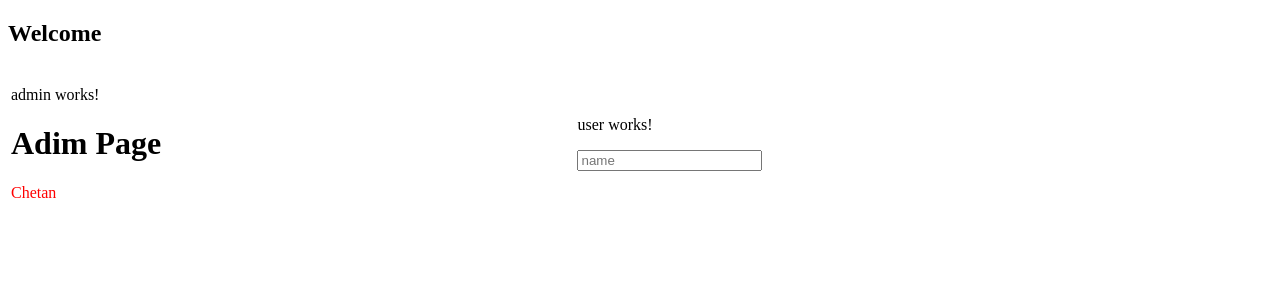
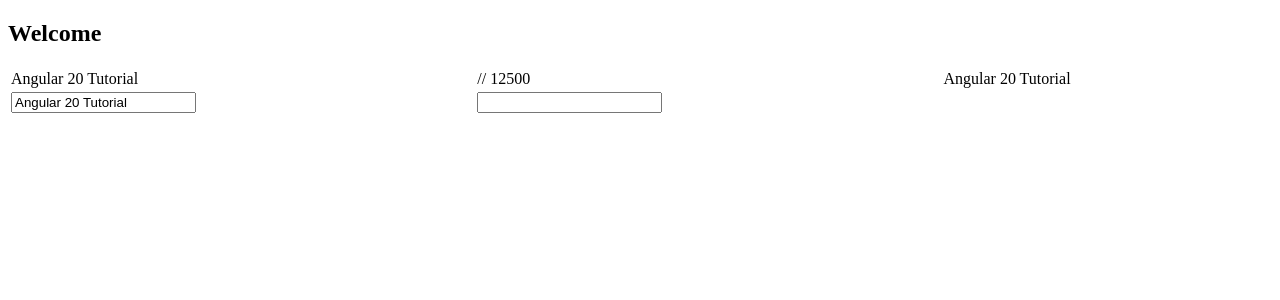
Before and after one commit to am-datascientist/angular-20, an Angular app: page / in a window 1280 px wide. Shown: the top 300 px of the page. Built offline with nearby package versions, Linux system fonts and the light colour scheme.

Commit message:
Ligação de dados em angular

```diff
--- a/src/app/app.html
+++ b/src/app/app.html
@@ -1,15 +1,2 @@
 <h2>Welcome</h2>
-
-<table style="width: 100%;">
-
-    <tr>
-
-        <td>
-            <app-admin></app-admin>
-        </td>
-
-        <td>
-             <app-user></app-user>
-        </td>
-    </tr>
-</table>
+<app-data-binding></app-data-binding>
--- a/src/app/app.ts
+++ b/src/app/app.ts
@@ -2,10 +2,11 @@
 import { RouterOutlet } from '@angular/router';
 import { Admin } from './components/admin/admin';
 import { User } from './components/user/user';
+import { DataBinding } from './components/data-binding/data-binding';
 
 @Component({
   selector: 'app-root',
-  imports: [Admin,User],
+  imports: [Admin,User,DataBinding],
   templateUrl: './app.html',
   styleUrl: './app.css'
 })
--- /dev/null
+++ b/src/app/components/data-binding/data-binding.html
@@ -0,0 +1,27 @@
+<table style="width: 100%;">
+
+    <tr>
+
+        <td>
+            {{courseName}}
+        </td>
+        <td>
+ //         {{productPrice}}
+        </td>
+        <td>
+            <span>{{courseName}}</span>
+        </td>
+        <td>
+            <!--  {{fullName}} -->
+        </td>
+    </tr>
+    <tr>
+        <td>
+            <input type="text" value="{{courseName}}">
+        </td>
+        <td>
+            <input type="text" [max]="maxlength" [minLength]="minChar">
+        </td>
+    </tr>
+
+</table>
--- /dev/null
+++ b/src/app/components/data-binding/data-binding.ts
@@ -0,0 +1,21 @@
+import { Component } from '@angular/core';
+
+@Component({
+  selector: 'app-data-binding',
+  imports: [],
+  templateUrl: './data-binding.html',
+  styleUrl: './data-binding.css',
+})
+export class DataBinding {
+
+  courseName: string = "Angular 20 Tutorial";
+
+  productPrice : number = 12500;
+
+ maxlength : number = 5;
+
+ minChar: number = 3;
+
+ constructor()  {
+  }
+}
--- a/src/app/components/user/user.html
+++ b/src/app/components/user/user.html
@@ -1,2 +1,2 @@
-<p>user works!</p>
+<p class="primaryColor">user works!</p>
 <input type="text" placeholder="name"/>
```
Also changed, not shown: src/app/components/data-binding/data-binding.css (added), 1 other file (tests, documents, lock files or other folders).
